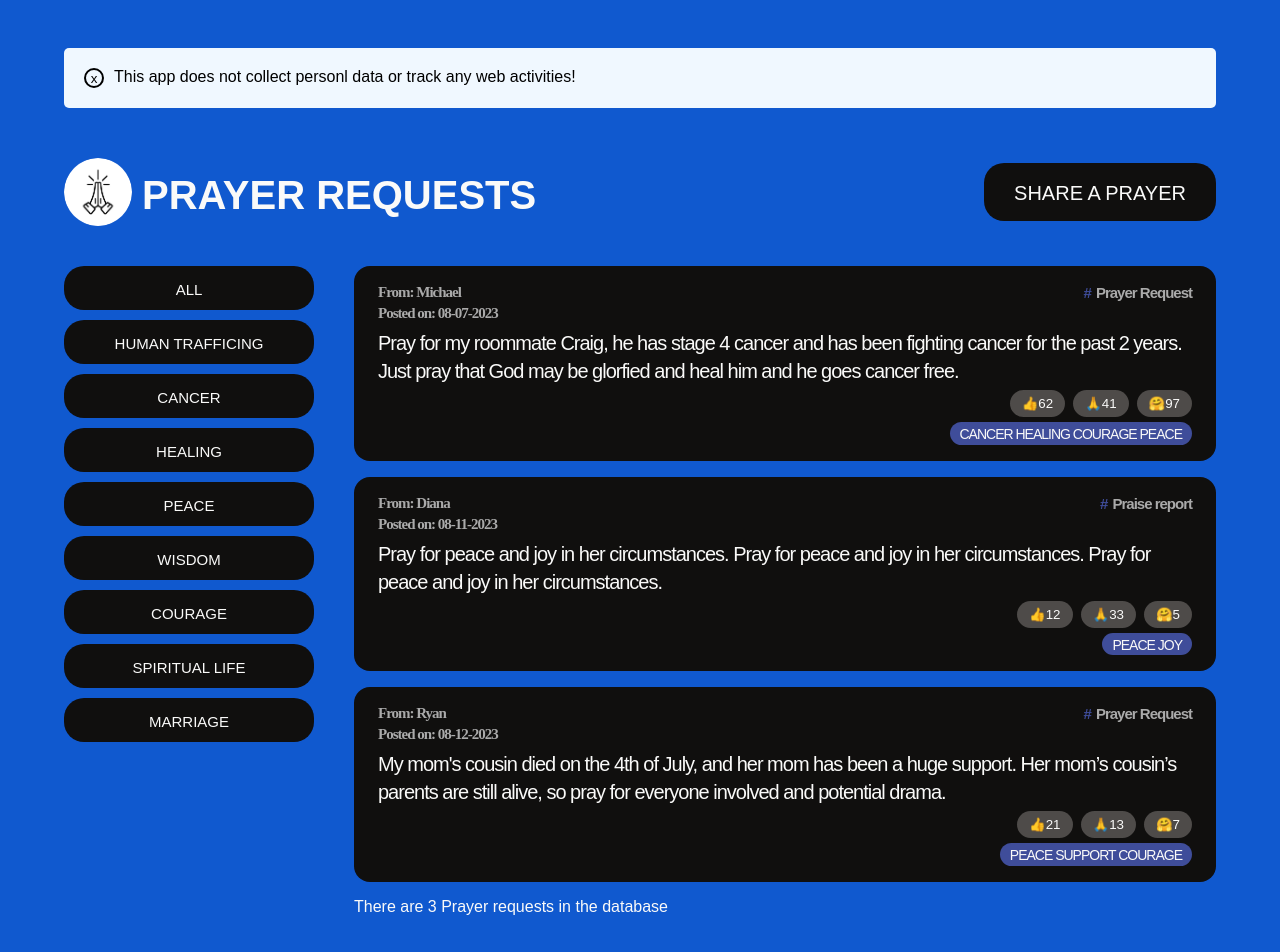
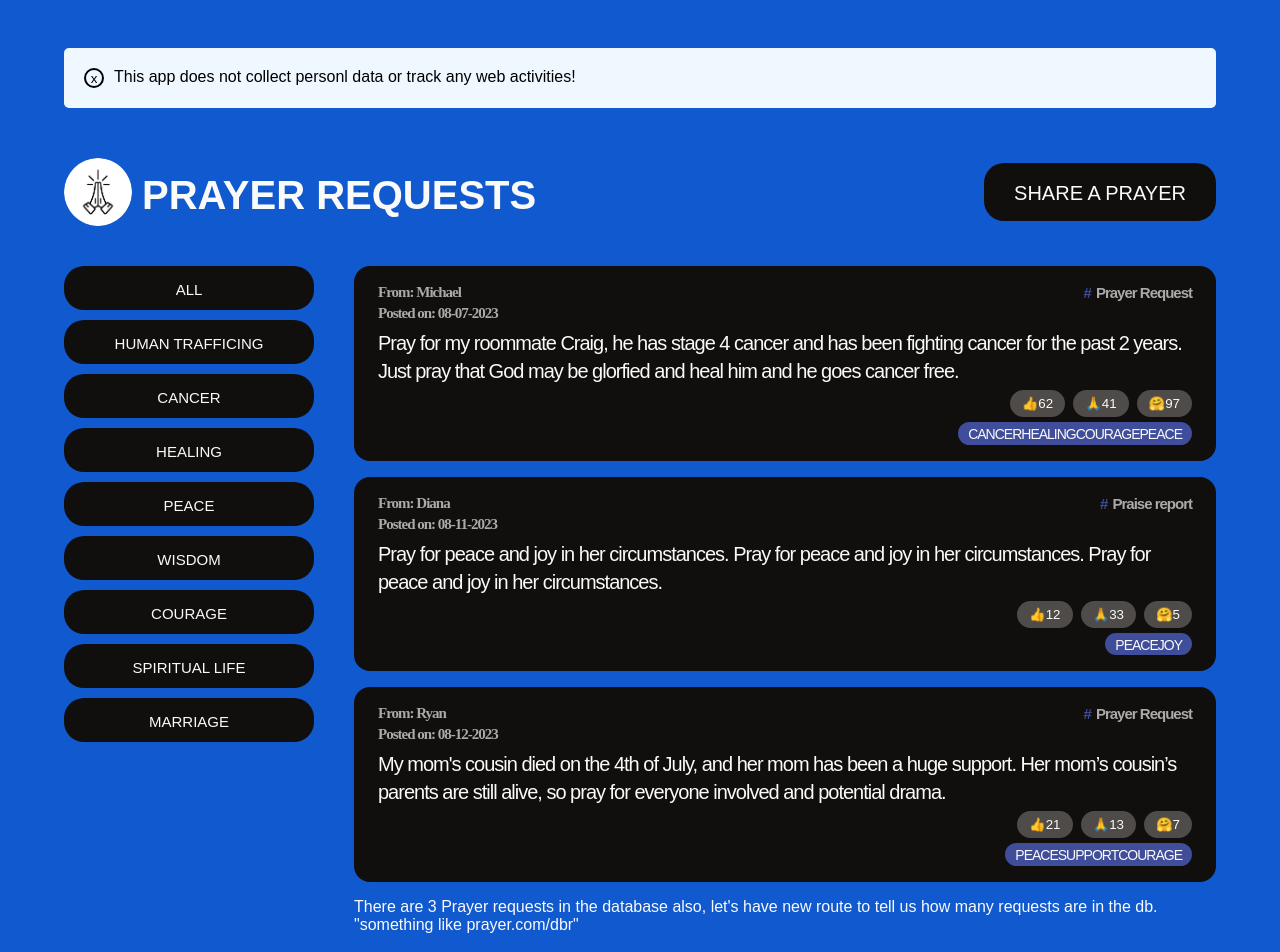
Before and after one commit to michaelyaacoub/prayer-app, a React (Create React App) app: page / in a window 1280 px wide. Shown: the top 952 px of the page. Built offline with nearby package versions, Linux system fonts and the light colour scheme; a web font is replaced by a local one.

Commit message:
created prayerfilter array

```diff
--- a/src/App.js
+++ b/src/App.js
@@ -1,13 +1,13 @@
-import "./style.css"
-import { useState } from "react";
+import './style.css';
+import { useState, useEffect } from "react";
 
 const dataRequests = [
   {
     id: 1,
-    user_name: "Michael",
+    userName: "Michael",
     date: "08-07-2023",
-    request_type: "Prayer Request",
-    request_text: "Pray for my roommate Craig, he has stage 4 cancer and has been fighting cancer for the past 2 years. Just pray that God may be glorfied and heal him and he goes cancer free.",
+    prayerType: "Prayer Request",
+    message: "Pray for my roommate Craig, he has stage 4 cancer and has been fighting cancer for the past 2 years. Just pray that God may be glorfied and heal him and he goes cancer free.",
     category: ["Cancer", "Healing", "Courage", "Peace"],
     liked_prayer: 62,
     praying: 41,
@@ -15,10 +15,10 @@ const dataRequests = [
   },
   {
     id: 2,
-    user_name: "Diana",
+    userName: "Diana",
     date: "08-11-2023",
-    request_type: "Praise report",
-    request_text: "Pray for peace and joy in her circumstances. Pray for peace and joy in her circumstances. Pray for peace and joy in her circumstances.",
+    prayerType: "Praise report",
+    message: "Pray for peace and joy in her circumstances. Pray for peace and joy in her circumstances. Pray for peace and joy in her circumstances.",
     category: ["Peace", "Joy"],
     liked_prayer: 12,
     praying: 33,
@@ -26,10 +26,10 @@ const dataRequests = [
   },
   {
     id: 3,
-    user_name: "Ryan",
+    userName: "Ryan",
     date: "08-12-2023",
-    request_type: "Prayer Request",
-    request_text: "My mom's cousin died on the 4th of July, and her mom has been a huge support. Her mom’s cousin’s parents are still alive, so pray for everyone involved and potential drama.",
+    prayerType: "Prayer Request",
+    message: "My mom's cousin died on the 4th of July, and her mom has been a huge support. Her mom’s cousin’s parents are still alive, so pray for everyone involved and potential drama.",
     category: ["Peace", "Support", "Courage"],
     liked_prayer: 21,
     praying: 13,
@@ -48,18 +48,32 @@ const prayerFilter = [
   { name: "Marriage" },
 ];
 
+const requestOptions = [
+  { request: "Prayer Request" },
+  { request: "Praise Report" }
+]
 function App() {
+  useEffect(() => {
+    // Scroll to the top of the page on component mount
+    window.scrollTo(0, 0);
+  }, []);
+
   const [showForm, setShowForm] = useState(false);
+  const [lists, setLists] = useState(dataRequests);
+
 
   return (
     <>
       <FooterMessage />
       <Header showForm={showForm} setShowForm={setShowForm} />
-      {showForm ? <PrayerRequestForm /> : null}
+      {showForm ? <PrayerRequestForm
+        setLists={setLists}
+        setCloseForm={setShowForm}
+      /> : null}
 
       <main className="main">
         <CategoryFilter />
-        <PrayerList />
+        <PrayerList lists={lists} />
       </main >
     </>
   );
@@ -79,25 +93,95 @@ function Header({ showForm, setShowForm }) {
   )
 }
 
-function PrayerRequestForm() {
-  const [text, setText] = useState("")
+function PrayerRequestForm({ setLists, setCloseForm }) {
+  const [userName, setUserName] = useState("");
+  const [category, setCategory] = useState("");
+  const [message, setMessage] = useState("");
+  const [prayerType, setPrayerType] = useState("");
+
+  function handleSubmit(e) {
+    // 1. prevent page from reload
+    e.preventDefault();
+    // 2. data is valid ? create a new prayer request : display err msg
+    if (userName && category && message && prayerType) {
+      // 3. create new prayer object and update state
+      const newPrayerRequest =
+      {
+        id: 1,
+        userName,
+        date: `${new Date().getMonth() + 1}-${new Date().getDate()}-${new Date().getFullYear()}`,
+        prayerType,
+        message,
+        category,
+        liked_prayer: 62,
+        praying: 41,
+        hug: 97
+      }
+      // 4. add new prayer object to UI: add prayer to state
+      setLists((lists) => [newPrayerRequest, ...lists])
+      // 5. reset input fields
+      setUserName("");
+      setCategory("");
+      setMessage("");
+      setPrayerType("");
+
+      // 6. close form
+      setCloseForm(false);
+    }
+  }
+
   return (
-    <form className="fill-form">
+    <form
+      className="fill-form"
+      onSubmit={handleSubmit}
+    >
       <input
         type="text"
         name="user_name"
         id="user_name"
         placeholder="First name:"
-        value={text}
-        onChange={(e) => setText(e.target.value)}
+        value={userName}
+        onChange={(e) => setUserName(e.target.value)}
       />
-      <select name="selection" id="selection">
-        <option value="">Choose prayer category</option>
+      <select
+        name="selection"
+        id="selection"
+        value={category}
+        onChange={(e) => setCategory(e.target.value)}
+      >
+        <option>Choose prayer category</option>
         {prayerFilter.map((filt) => (
-          <option value={filt.name}>{filt.name.toUpperCase()}</option>
+          <option
+            key={filt.name}
+            value={filt.name}
+          >
+            {filt.name.toUpperCase()}
+          </option>
         ))}
       </select>
-      <textarea name="prayer" rows="1" cols="40" placeholder="Type your prayer request"></textarea>
+      <textarea
+        name="prayer"
+        rows="1"
+        cols="40"
+        placeholder="Type your prayer request"
+        value={message}
+        onChange={(e) => setMessage(e.target.value)}
+      >
+      </textarea>
+      <select name="selection" id=""
+        value={prayerType}
+        onChange={(e) => setPrayerType(e.target.value)}
+      >
+        <option value="">Choose Prayer/Praise Catagory</option>
+        {requestOptions.map((req) => (
+          <option
+            key={req.request}
+            value={req.request}
+          >
+            {req.request}
+          </option>
+        ))}
+      </select>
       <button id="submit-post" className="btn btn-large">Post Prayer</button>
     </form>
   );
@@ -107,11 +191,9 @@ function CategoryFilter() {
   return (
     <aside>
       <ul>
-        {/* list of buttons */}
         <li>
           <button className="btn categories-btns">All</button>
         </li>
-
         {prayerFilter.map((category) => (
           <li key={category.name}>
             <button className="btn categories-btns">{category.name}</button>
@@ -122,37 +204,38 @@ function CategoryFilter() {
     </aside>);
 }
 
-function PrayerList() {
-  const lists = dataRequests;
+function PrayerList({ lists }) {
   return (
     <section>
       <ul className="request-list">
         {lists.map((list) => (<PrayerBox key={list.id} list={list} />))}
       </ul>
-      <p>There are {dataRequests.length} Prayer requests in the database</p>
+      <p>There are {dataRequests.length} Prayer requests in the database also,
+        let's have new route to tell us how many requests are in the db. "something like prayer.com/dbr"
+      </p>
     </section>
   )
 }
 
-function PrayerBox({ list, test }) {
+function PrayerBox({ list }) {
   return (
     <li className="list-requests">
       <div className="box">
         <div className="post-details">
           <div style={{ fontFamily: "Sono" }}>
-            <p><span>From: </span>{list.user_name}</p>
+            <p><span>From: </span>{list.userName}</p>
             <p><span>Posted on: </span>{list.date}</p>
           </div>
-          <p><span className="hashtag">#</span>{list.request_type}</p>
+          <p><span className="hashtag">#</span>{list.prayerType}</p>
         </div>
-        <p>{list.request_text}</p>
+        <p>{list.message}</p>
         <div className="vote-buttons">
           <button>👍{list.liked_prayer}</button>
           <button>🙏{list.praying}</button>
           <button>🤗{list.hug}</button>
         </div>
         <div className="prayer-tags">
-          <li className="tag">{list.category.join(" ")}</li>
+          <li className="tag">{list.category}</li>
         </div>
       </div>
     </li>
@@ -168,7 +251,7 @@ function FooterMessage() {
   return (
     close ? (
       <div className="pop-up">
-        <button id="btn-msg" closeBtn={close} onClick={HandleClose}>x</button>
+        <button id="btn-msg" closebtn={close.toString()} onClick={HandleClose}>x</button>
         <p>This app does not collect personl data or track any web activities!</p>
       </div>) : null
   )
--- a/src/style.css
+++ b/src/style.css
@@ -135,6 +135,7 @@ label {
     flex-direction: column;
     align-items: self-start;
     gap: 5px;
+    word-break: break-word;
 }
 
 .post-details {
```
